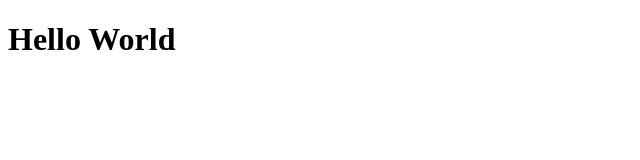
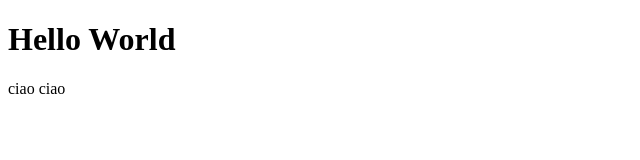
Before and after one commit to Chicco80/-htmlcss-hello, a plain HTML site: page index.html in a window 1280 px wide. Shown: the full height of the page, 0-640 px from the left. Drawn offline with Linux system fonts and the light colour scheme.

Commit message:
index:aggiunt span ciao

```diff
--- a/index.html
+++ b/index.html
@@ -8,6 +8,6 @@
 </head>
 <body>
     <h1>Hello World</h1>
-
+    <span>ciao ciao</span>
 </body>
 </html>
```
